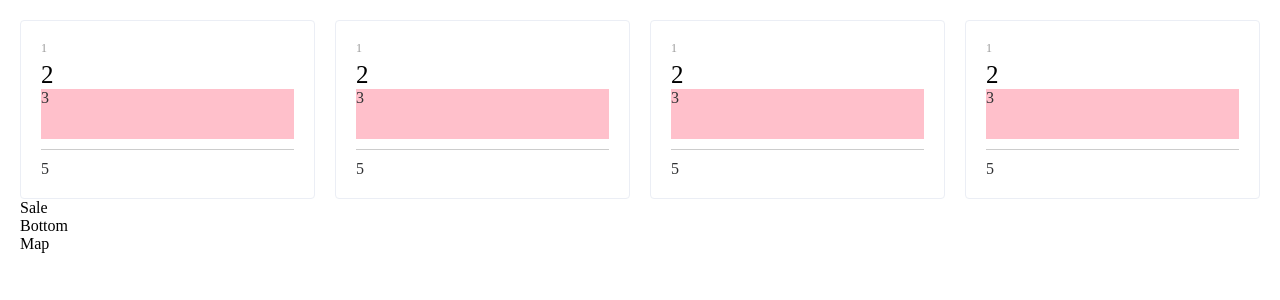
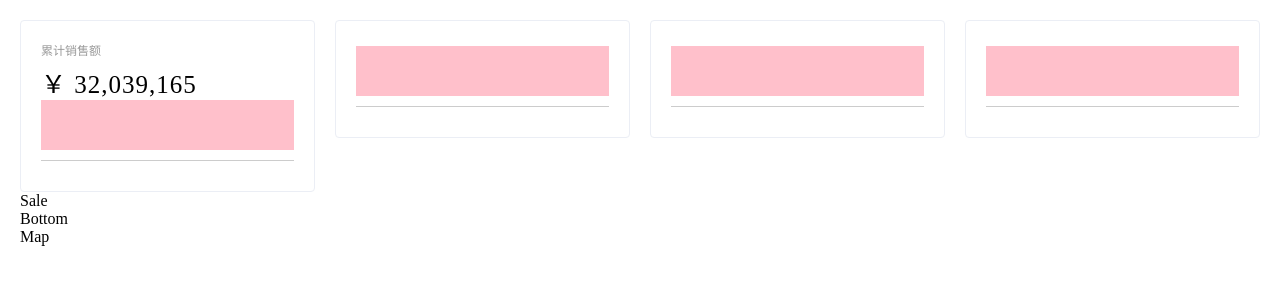
Before and after one commit to MrCrazyLeo/imooc-datav-report-dev, a Vue app: page /#/ in a window 1280 px wide. Shown: the top 300 px of the page. Built offline with nearby package versions, Linux system fonts and the light colour scheme.

Commit message:
增加webpack，添加alias

```diff
--- a/src/components/CommonCard/index.vue
+++ b/src/components/CommonCard/index.vue
@@ -1,16 +1,24 @@
 <template>
   <div class="common-card">
-    <div class="title">1</div>
-    <div class="value">2</div>
-    <div class="chart">3</div>
+    <div class="title">{{ title }}</div>
+    <div class="value">{{ value }}</div>
+    <div class="chart">
+      <slot></slot>
+    </div>
     <div class="line" />
-    <div class="total">5</div>
+    <div class="total">
+      <slot name="footer"></slot>
+    </div>
   </div>
 </template>
 
 <script>
 export default {
-  name: 'CommonCard'
+  name: 'CommonCard',
+  props: {
+    title: String,
+    value: String
+  }
 }
 </script>
 
--- a/src/components/TopView/components/TotalSales/index.vue
+++ b/src/components/TopView/components/TotalSales/index.vue
@@ -1,9 +1,14 @@
 <template>
-  <common-card />
+  <common-card
+    title="累计销售额"
+    value="￥ 32,039,165"
+  >
+    <template v-slot:footer></template>
+  </common-card>
 </template>
 
 <script>
-import commonCardMixin from '../../../../utils/mixins/commonCardMixin'
+import commonCardMixin from '@/utils/mixins/commonCardMixin'
 export default {
   name: 'TotalSales',
   mixins: [commonCardMixin],
--- a/src/router/index.js
+++ b/src/router/index.js
@@ -1,6 +1,6 @@
 import Vue from 'vue'
 import VueRouter from 'vue-router'
-import Home from '../views/Home.vue'
+import Home from '@/views/Home.vue'
 
 Vue.use(VueRouter)
 
--- a/src/utils/mixins/commonCardMixin.js
+++ b/src/utils/mixins/commonCardMixin.js
@@ -1,4 +1,4 @@
-import CommonCard from '../../components/CommonCard/index'
+import CommonCard from '@/components/CommonCard/index'
 
 export default {
   components: {
--- /dev/null
+++ b/webpack.config.js
@@ -0,0 +1,20 @@
+const path = require('path')
+// const webpack = require('webpack')
+
+module.exports = {
+  entry: './src/main.js', // 项目的入口文件，webpack会从main.js开始，把所有依赖的js都加载打包
+  output: {
+    path: path.resolve(__dirname, './dist'), // 项目的打包文件路径
+    publicPath: '/dist/', // 通过devServer访问路径
+    filename: 'build.js' // 打包后的文件名
+  },
+  devServer: {
+    historyApiFallback: true, // historyApiFallback设置为true那么所有的路径都执行index.html。
+    overlay: true // 将错误显示在html之上
+  },
+  resolve: {
+    alias: {
+      '@': path.resolve('src')
+    }
+  }
+}
```
Also changed, not shown: src/views/Home.vue (+4 -4 lines).
